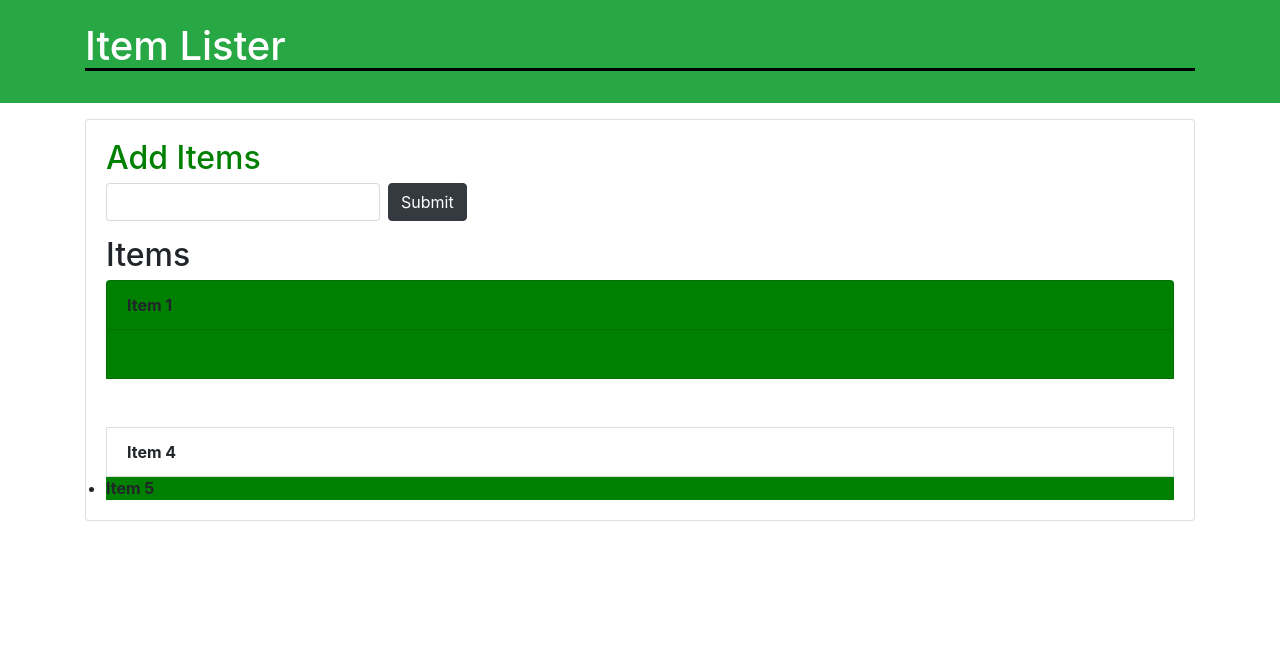
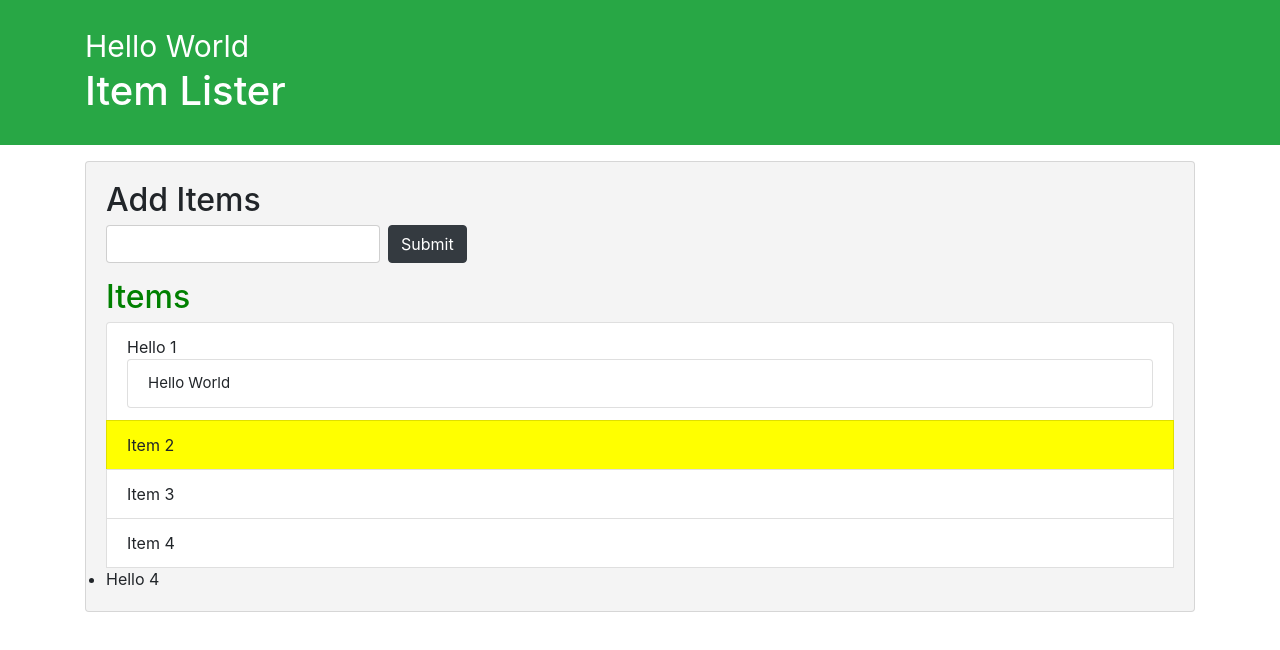
Before and after one commit to manan228/DOM, a plain HTML site: page Task/index.html in a window 1280 px wide. Drawn offline with nearby package versions, Linux system fonts and the light colour scheme.

Commit message:
Task 7 Completed

```diff
--- a/Task/dom.js
+++ b/Task/dom.js
@@ -1,56 +1,56 @@
 // getElementById
 
-const headerTitle = document.getElementById(`header-title`);
-const addTitle = document.getElementsByClassName(`title`);
+// const headerTitle = document.getElementById(`header-title`);
+// const addTitle = document.getElementsByClassName(`title`);
 
-headerTitle.style.borderBottom = `solid 3px #000`;
+// headerTitle.style.borderBottom = `solid 3px #000`;
 
-addTitle[0].style.color = `green`;
+// addTitle[0].style.color = `green`;
 
 // getElementByClassName
 
-const listGroup = document.getElementsByClassName(`list-group-item`);
+// const listGroup = document.getElementsByClassName(`list-group-item`);
 
-listGroup[2].style.backgroundColor = `green`;
+// listGroup[2].style.backgroundColor = `green`;
 
-for(let i=0;i<listGroup.length;i++) {
+// for(let i=0;i<listGroup.length;i++) {
 
-    listGroup[i].style.fontWeight = `bold`;
-}
+//     listGroup[i].style.fontWeight = `bold`;
+// }
 
 // getElementByTagName
 
-const li = document.getElementsByTagName(`li`);
+// const li = document.getElementsByTagName(`li`);
 
-li[2].style.backgroundColor = `green`;
+// li[2].style.backgroundColor = `green`;
 
-for(let i=0;i<li.length;i++) {
+// for(let i=0;i<li.length;i++) {
 
-    li[i].style.fontWeight = `bold`;
-}
+//     li[i].style.fontWeight = `bold`;
+// }
 
 // querySelector
 
-const secondItem = document.querySelector(`.list-group-item:nth-child(2)`);
+// const secondItem = document.querySelector(`.list-group-item:nth-child(2)`);
 
-secondItem.style.backgroundColor = `green`;
+// secondItem.style.backgroundColor = `green`;
 
-const thirdItem = document.querySelector(`.list-group-item:nth-child(3)`);
+// const thirdItem = document.querySelector(`.list-group-item:nth-child(3)`);
 
-thirdItem.style.visibility = `hidden`;
+// thirdItem.style.visibility = `hidden`;
 
 // querySelectorALL
 
-const allSecondItem = document.querySelectorAll(`.list-group-item`)
+// const allSecondItem = document.querySelectorAll(`.list-group-item`)
 
-allSecondItem[1].style.color = `green`;
+// allSecondItem[1].style.color = `green`;
 
-const odd = document.querySelectorAll(`li:nth-child(odd)`);
+// const odd = document.querySelectorAll(`li:nth-child(odd)`);
 
-for(let i=0;i<odd.length;i++) {
+// for(let i=0;i<odd.length;i++) {
 
-    odd[i].style.backgroundColor = `green`;
-}
+//     odd[i].style.backgroundColor = `green`;
+// }
 
 // 3. querySelector() methodcan only be used to access a single element while
 //    querySelectorAll() method can be used to access all elements which match
--- /dev/null
+++ b/Task/dom1.js
@@ -0,0 +1,96 @@
+// TRANSVERSE THE DOM
+
+const itemList = document.querySelector(`#items`);
+
+// parentNode
+console.log(itemList.parentNode)
+itemList.parentNode.style.backgroundColor = `#f4f4f4`;
+console.log(itemList.parentNode.parentNode.parentNode)
+
+// parentElement
+
+console.log(itemList.parentElement)
+itemList.parentElement.style.backgroundColor = `#f4f4f4`;
+console.log(itemList.parentElement.parentNode.parentElement)
+
+// childNodes
+console.log(itemList.childNodes);
+
+console.log(itemList.children);
+console.log(itemList.children[1]);
+itemList.children[1].style.backgroundColor = 'yellow';
+
+// FirstChild
+console.log(itemList.firstChild);
+// firstElementChild
+console.log(itemList.firstElementChild);
+itemList.firstElementChild.textContent = 'Hello 1';
+
+
+// lastChild
+console.log(itemList.lastChild);
+
+// lastElementChild
+console.log(itemList.lastElementChild);
+itemList.lastElementChild.textContent = 'Hello 4';
+
+// nextSibling
+console.log(itemList.nextSibling);
+
+// nextElementSibling
+console.log(itemList.nextElementSibling);
+
+// previousSibling
+console.log(itemList.previousSibling);
+
+// previousElementSibling
+console.log(itemList.previousElementSibling);
+itemList.previousElementSibling.style.color = 'green';
+
+// createElement
+
+// Create a div
+const newDiv =  document.createElement('div');
+
+// Add class
+newDiv.className= 'hello';
+
+// Add id
+newDiv.id = 'hello1';
+
+// Add attr
+newDiv.setAttribute('title', 'Hello Div');
+
+// Create text node
+const newDivText = document.createTextNode('Hello World');
+
+// Add text to div
+newDiv.appendChild(newDivText);
+
+const container = document.querySelector('header .container');
+const h1 = document.querySelector('header h1');
+
+console.log(newDiv);
+
+newDiv.style.fontSize = '30px';
+
+container.insertBefore(newDiv, h1);
+
+// Adding hellow world before item 1
+
+const li =  document.createElement('li');
+
+li.className= 'list-group-item';
+
+const newliText = document.createTextNode('Hello World');
+
+li.appendChild(newliText);
+
+const containerli = document.querySelector('div div ul li');
+const h1li = document.querySelector('header div ul');
+
+console.log(li);
+
+li.style.fontSize = '15px'
+
+containerli.insertBefore(li, h1li);
--- a/Task/index.html
+++ b/Task/index.html
@@ -32,6 +32,6 @@
    </div>
   </div>
 
-  <script src="dom.js"></script>
+  <script src="dom1.js"></script>
 </body>
 </html>
```
